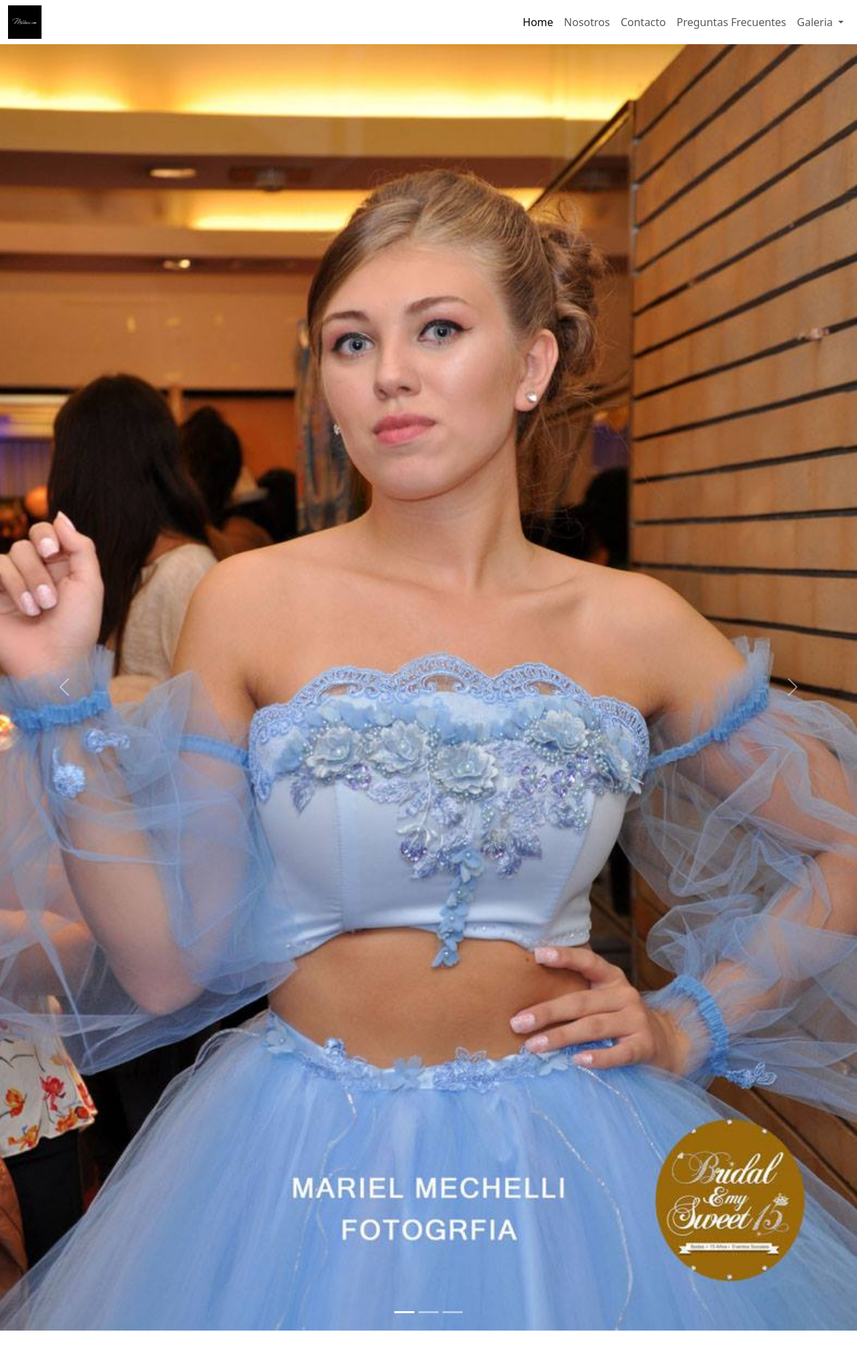
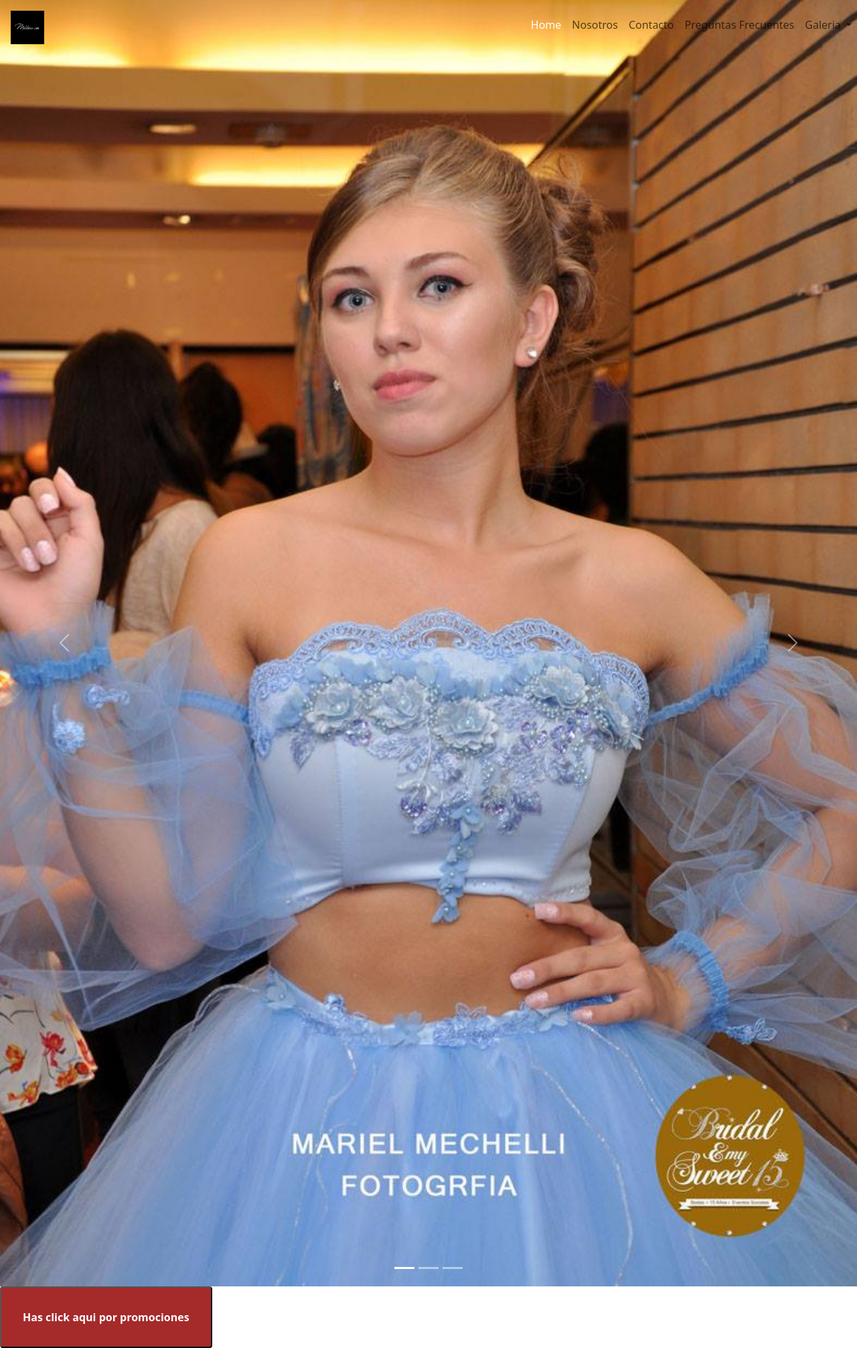
Before and after one commit to karenchavezp/meldress.io, a plain HTML site: page index.html in a window 1280 px wide. Shown: the whole page at 67% size. Before the commit the page ends 1987 px from the top, so only its background shows below. Drawn offline with nearby package versions, Linux system fonts and the light colour scheme.

Commit message:
actualizacion

```diff
--- a/css/style.css
+++ b/css/style.css
@@ -0,0 +1,17 @@
+*{
+    margin: 0%;
+    padding: 0%;
+}
+
+.navbar .nav-link{
+    color: white;
+}
+
+.alerta{
+    background-color: brown;
+    color: white;
+    padding: 2em;
+    display: flex;
+border-radius: 4px;
+    text-align: center;
+}
--- a/index.html
+++ b/index.html
@@ -1,24 +1,23 @@
 <!DOCTYPE html>
-<html lang="en">
+<html lang="es">
 <head>
     <meta charset="UTF-8">
     <meta name="viewport" content="width=device-width, initial-scale=1.0">
     <link rel="stylesheet" href="css/style.css">
     <link href="https://cdn.jsdelivr.net/npm/bootstrap@5.3.1/dist/css/bootstrap.min.css" rel="stylesheet" integrity="sha384-4bw+/aepP/YC94hEpVNVgiZdgIC5+VKNBQNGCHeKRQN+PtmoHDEXuppvnDJzQIu9" crossorigin="anonymous">
-    <title>Document</title>
+    <title>Proyecto Karen</title>
 </head>
 <body>
-<header class="sticky-lg-top">
-    <nav class="navbar navbar-expand-md">
-        <div class="container-fluid">
-          <img src="img/logo.jpg" width="50" height="50" alt="logo">
-          <button class="navbar-toggler" type="button" data-bs-toggle="collapse" data-bs-target="#navbarNavDropdown" aria-controls="navbarNavDropdown" aria-expanded="false" aria-label="Toggle navigation">
+<header class="container">
+  <nav class="navbar navbar-expand-lg navbar-light bg-transparent fixed-top">
+          <img class="ms-3 mt-2" src="img/logo.jpg" width="50" height="50" alt="logo">
+          <button class="navbar-toggler bg-white me-3" type="button" data-bs-toggle="collapse" data-bs-target="#navbarNavDropdown" aria-controls="navbarNavDropdown" aria-expanded="false" aria-label="Toggle navigation">
             <span class="navbar-toggler-icon"></span>
           </button>
           <div class="collapse navbar-collapse" id="navbarNavDropdown">
             <ul class="navbar-nav ms-auto">
               <li class="nav-item">
-                <a class="nav-link active" aria-current="page" href="#">Home</a>
+                <a class="nav-link active text-white" aria-current="page" href="#">Home</a>
               </li>
               <li class="nav-item">
                 <a class="nav-link" href="#">Nosotros</a>
@@ -41,14 +40,10 @@
               </li>
             </ul>
           </div>
-        </div>
     </nav>
+</header>
 
-
-
-
-
-
+<section class="carousel">
     <div id="carouselExampleIndicators" class="carousel slide">
         <div class="carousel-indicators">
           <button type="button" data-bs-target="#carouselExampleIndicators" data-bs-slide-to="0" class="active" aria-current="true" aria-label="Slide 1"></button>
@@ -75,9 +70,15 @@
           <span class="visually-hidden">Next</span>
         </button>
       </div>
-</header>
+    </section>
+    <sectiom id="promociones">
+      <button class="alerta" onclick="mostrarAlerta()">
+        <b> Has click aqui por promociones </b>
 
+      </button>
 
+    </sectiom>
+<script src="javascript/function.js"></script>
     <script src="https://cdn.jsdelivr.net/npm/bootstrap@5.3.1/dist/js/bootstrap.bundle.min.js" integrity="sha384-HwwvtgBNo3bZJJLYd8oVXjrBZt8cqVSpeBNS5n7C8IVInixGAoxmnlMuBnhbgrkm" crossorigin="anonymous"></script>
 </body>
 
--- /dev/null
+++ b/javascript/function.js
@@ -0,0 +1,3 @@
+function mostrarAlerta(){
+    alert("drisfruta de un 30% de dsc en productos seleccionados")
+}
```
